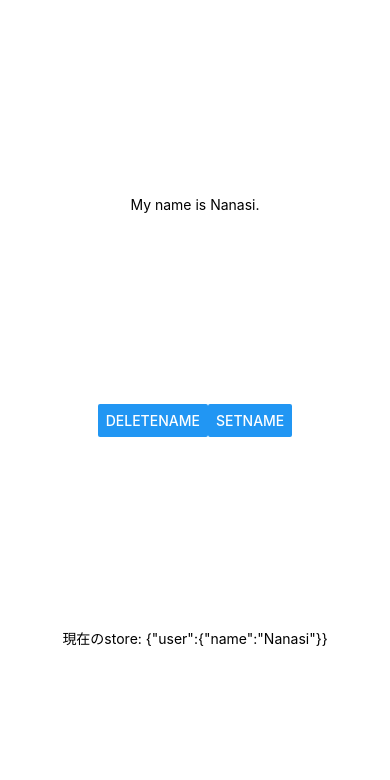
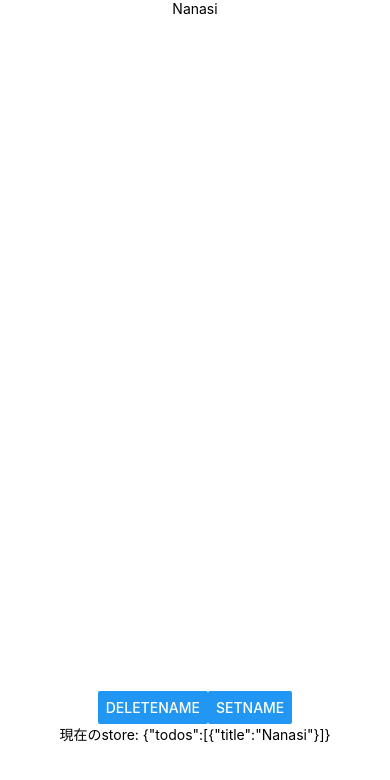
Before and after one commit to theMistletoe/expo_redux_redux-saga_sample, a React Native app: screen / in a window 390 px wide. Shown: the top 780 px of the page. Built offline with nearby package versions, Linux system fonts and the light colour scheme.

Commit message:
TaskとしてArrayを追加できる

```diff
--- a/Home.tsx
+++ b/Home.tsx
@@ -1,6 +1,6 @@
 import React from 'react'
-import { View, Text, Button } from 'react-native'
-import { setName, deleteName } from './redux'
+import { View, Text, Button, FlatList } from 'react-native'
+import { deleteName, addTask } from './redux'
 import {store} from './redux'
 import { useSelector, useDispatch } from 'react-redux'
 
@@ -11,14 +11,18 @@ export default function Home() {
 
   return (
     <View style={{flex: 1, justifyContent: 'space-around', alignItems: 'center'}}>
-      <Text style={{marginTop: 100}}>My name is {getData.user.name}.</Text>
+      {/* <Text style={{marginTop: 100}}>My name is {getData.user.name}.</Text> */}
+      <FlatList
+        data={getData.todos}
+        renderItem={({item, index}) => <Text key={index}>{item.title}</Text>}
+      />
       <View style={{flexDirection: 'row'}}>
         <Button
           onPress={() => dispatch(deleteName())}
           title="deleteName"
         />
         <Button
-          onPress={() => dispatch(setName("カバヤ"))}
+          onPress={() => dispatch(addTask("カバヤ"))}
           title="setName"
         />
       </View>
--- a/redux.ts
+++ b/redux.ts
@@ -14,18 +14,18 @@ export const deleteName = () => ({
 });
 
 // 引数nameをとり、{type: "ADD_NAME", name: name}を返すjsの関数。
-export const setName = name => ({
-  type: 'ADD_NAME',
-  name: name,
+export const addTask = (title:string) => ({
+  type: 'ADD_TASK',
+  title: title,
 });
 
-type Info = {
-  name: string;
+type Task = {
+  title: string;
 }
 
-const INITIAL_STATE:Info = {
-  name: 'Nanasi'
-}
+const INITIAL_STATE: Task[] = [
+  {title: 'Nanasi'}
+]
 
 // reducers.js
 // reduxではglobal stateを巨大なjson(store)として管理します。stateの変更はjsonの書き換えによってのみ管理します。
@@ -33,8 +33,8 @@ const INITIAL_STATE:Info = {
 // reducerはactionで生成されたオブジェクトを受け取り、巨大なjson(store)を書き換える関数です。
 const reducer = (state = INITIAL_STATE, action) => {
   switch (action.type) {
-    case 'ADD_NAME':
-      return {...state, name: action.name}
+    case 'ADD_TASK':
+      return [...state, {title: action.title}]
     case 'DELETE_NAME':
       return {...state, name: ''}
     default:
@@ -43,7 +43,7 @@ const reducer = (state = INITIAL_STATE, action) => {
 }
 
 export const reducers = combineReducers({
-  user: reducer
+  todos: reducer
 })
 
 // store.js
```
